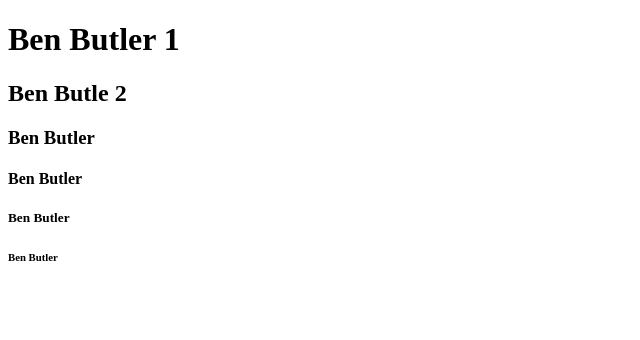
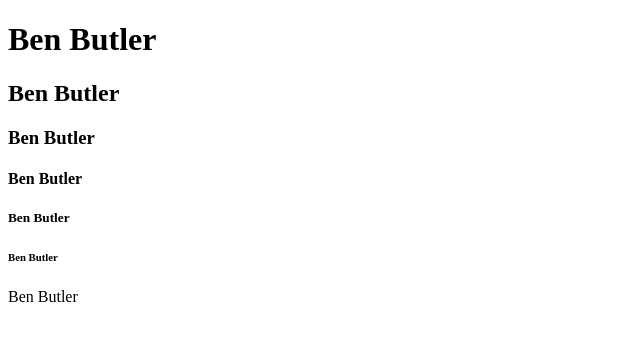
Before and after one commit to benbtler/benbtler.github.io, a plain HTML site: page index.html in a window 1280 px wide. Shown: the whole page, without its empty margins (0-640 px from the left). Drawn offline with Linux system fonts and the light colour scheme.

Commit message:
Update index.html

```diff
--- a/index.html
+++ b/index.html
@@ -2,11 +2,12 @@
 <html>
 <body>
 
-<h1>Ben Butler 1</h1>
-<h2>Ben Butle 2</h2>
+<h1>Ben Butler</h1>
+<h2>Ben Butler</h2>
 <h3>Ben Butler</h3>
 <h4>Ben Butler</h4>
-<h5>Ben Butler </h5>
-<h6>Ben Butler </h6>
+<h5>Ben Butler</h5>
+<h6>Ben Butler</h6>
+<h7>Ben Butler</h7>
 </body>
 </html>
```
